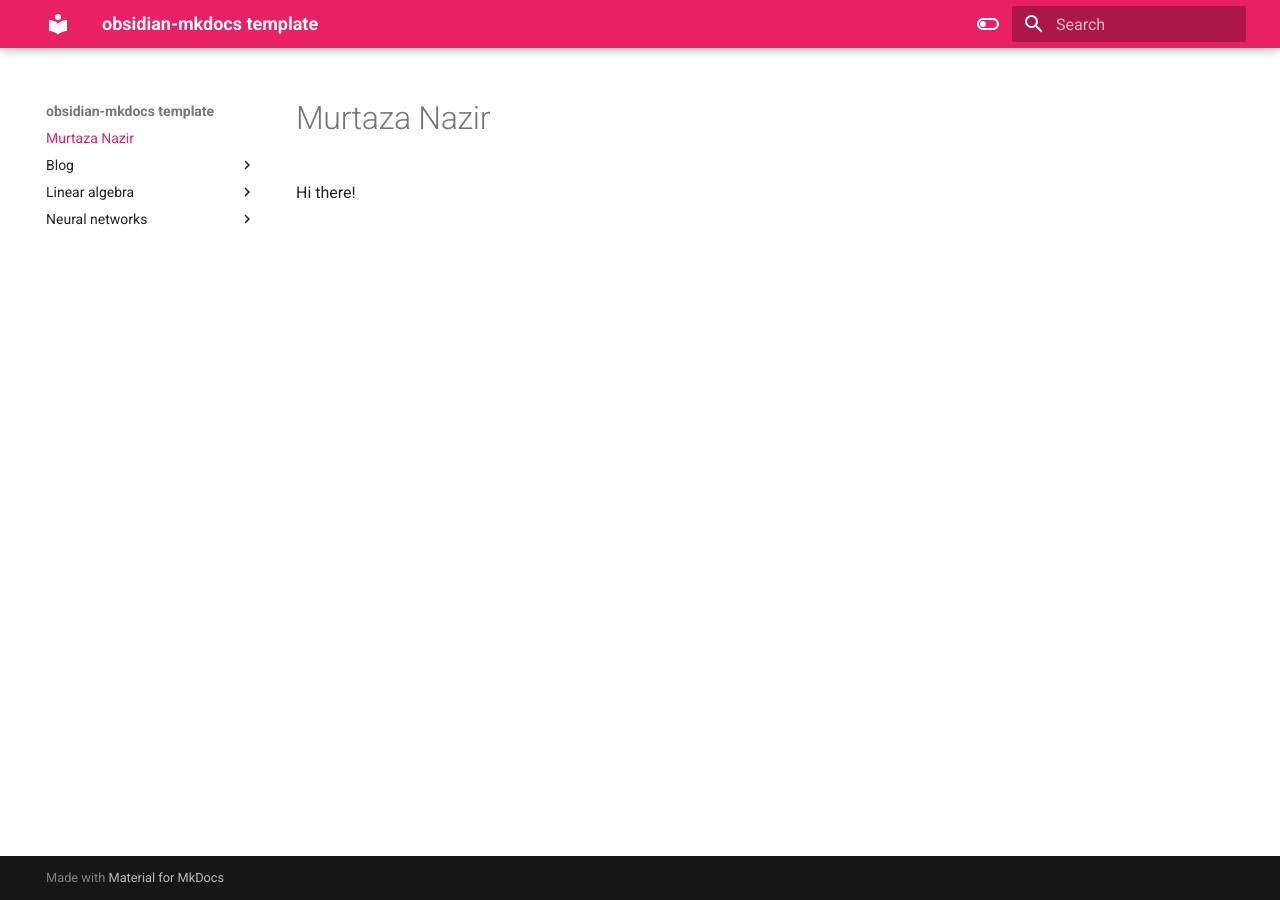
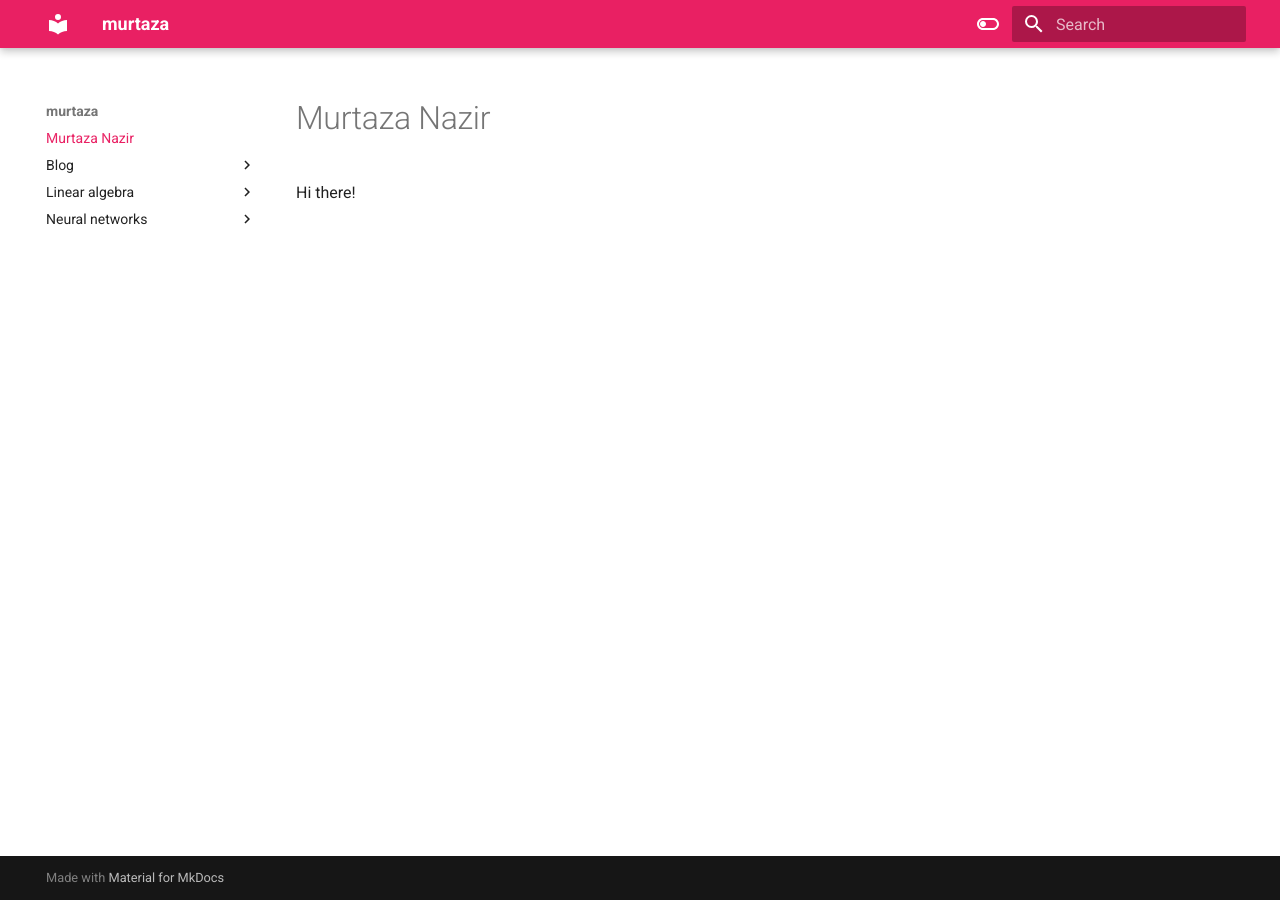
Before and after one commit to themurtazanazir/themurtazanazir.github.io, an MkDocs documentation site: the page built from docs/index.md, in a window 1280 px wide. Built offline with MkDocs 1.6.1 and Material for MkDocs 9.7.7, drawn with Linux system fonts in a browser that asks for light colours.

Commit message:
sitename updated

```diff
--- a/mkdocs.yml
+++ b/mkdocs.yml
@@ -1,4 +1,4 @@
-site_name: obsidian-mkdocs template
+site_name: murtaza
 
 theme:
     name: 'material'
```
